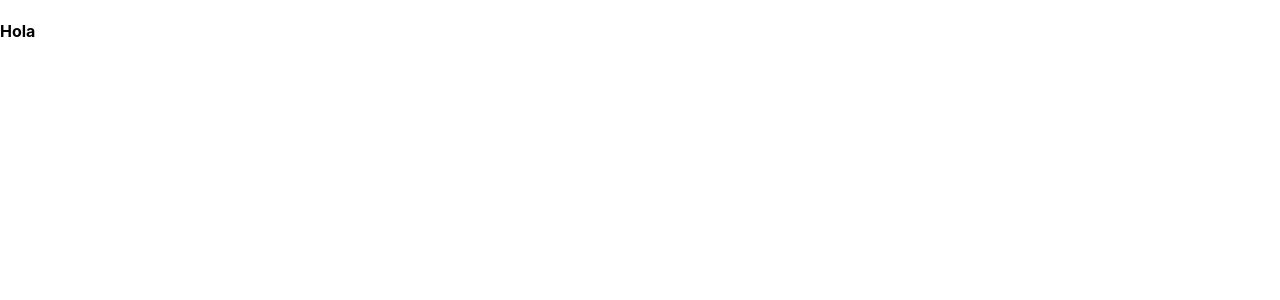
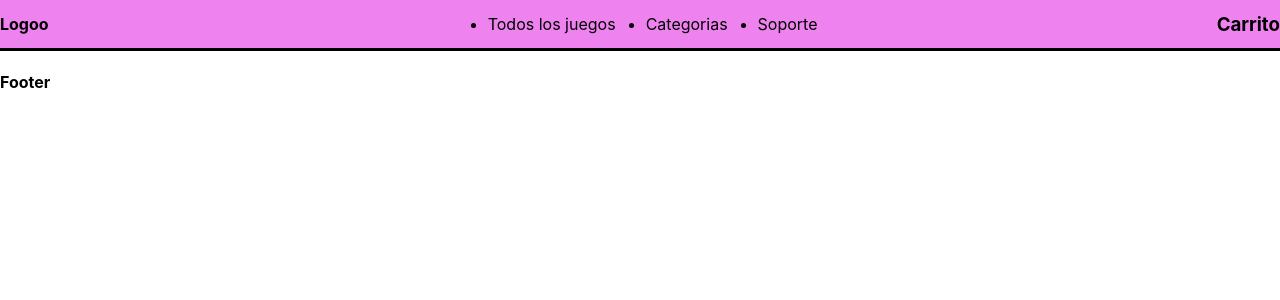
Before and after one commit to MarcosFernandez24/Preentrega1-Fernandez, a React (Create React App) app: page / in a window 1280 px wide. Shown: the top 300 px of the page. Built offline with nearby package versions, Linux system fonts and the light colour scheme.

Commit message:
actualizando la primera entrega

```diff
--- a/public/index.html
+++ b/public/index.html
@@ -28,7 +28,10 @@
   </head>
   <body>
     <noscript>You need to enable JavaScript to run this app.</noscript>
-    <div id="root"></div>
+    <div id="root">
+
+
+    </div>
     <!--
       This HTML file is a template.
       If you open it directly in the browser, you will see an empty page.
--- a/src/App.js
+++ b/src/App.js
@@ -1,10 +1,11 @@
-
-
+import Navbar from "./Components/Navbar Folder/Navbar";
+import Footer from "./Components/Footer Folder/Footer";
 
 function App() {
   return (
     <div>
-      <h4>Hola</h4>
+      <Navbar />
+      <Footer />
     </div>
   );
 }
--- /dev/null
+++ b/src/Components/Footer Folder/Footer.jsx
@@ -0,0 +1,11 @@
+import React from "react";
+
+const Footer = () => {
+  return (
+    <div>
+      <h4>Footer</h4>
+    </div>
+  );
+};
+
+export default Footer;
--- /dev/null
+++ b/src/Components/Navbar Folder/CartWidget.jsx
@@ -0,0 +1,9 @@
+const CartWidget = () => {
+  return (
+    <div>
+      <h3>Carrito</h3>
+    </div>
+  );
+};
+
+export default CartWidget;
--- /dev/null
+++ b/src/Components/Navbar Folder/Logo.jsx
@@ -0,0 +1,9 @@
+const Logo = () => {
+  return (
+    <div>
+      <h4>Logoo</h4>
+    </div>
+  );
+};
+
+export default Logo;
--- /dev/null
+++ b/src/Components/Navbar Folder/Navbar.jsx
@@ -0,0 +1,19 @@
+import CartWidget from "./CartWidget";
+import Logo from "./Logo";
+import styles from "./Navbar.module.css";
+
+const Navbar = () => {
+  return (
+    <div className={styles.navbarContainer}>
+      <Logo />
+      <ul className={styles.containerList}>
+        <li>Todos los juegos</li>
+        <li>Categorias</li>
+        <li>Soporte</li>
+      </ul>
+      <CartWidget />
+    </div>
+  );
+};
+
+export default Navbar;
--- /dev/null
+++ b/src/Components/Navbar Folder/Navbar.module.css
@@ -0,0 +1,17 @@
+.navbarContainer {
+  width: 100%;
+  height: 6vh;
+  background-color: violet;
+  display: flex;
+  align-items: center;
+  justify-content: space-between;
+  border-bottom-style: solid;
+  border-bottom-color: black;
+}
+
+.containerList {
+  display: flex;
+  justify-content: space-evenly;
+  align-items: center;
+  gap: 30px;
+}
```
Also changed, not shown: src/index.js (+5 -6 lines), src/Components/Juegos/Juegos.jsx (added).
